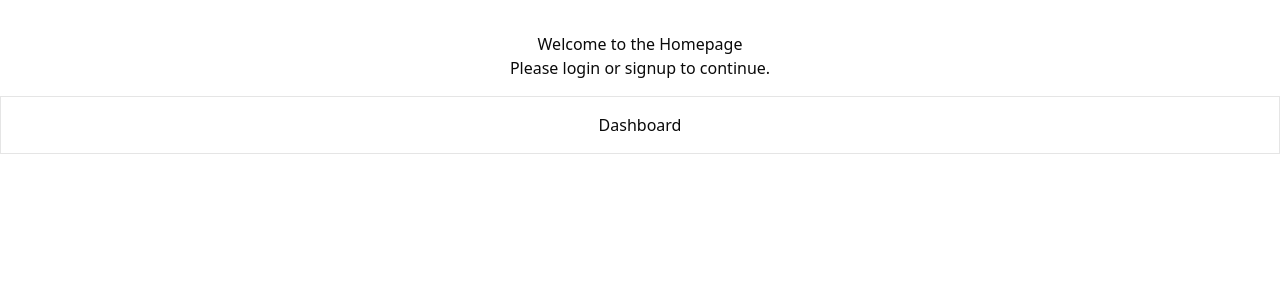
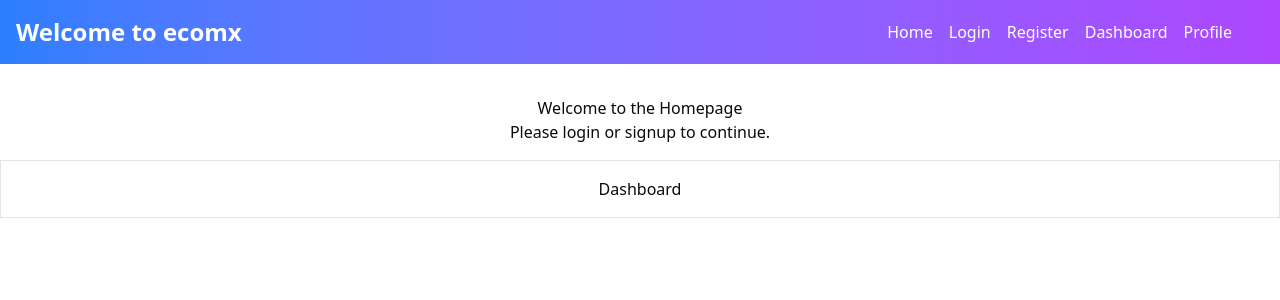
Before and after one commit to linkongh063/next-js-front-end-backend-integration, a Next.js app: page / in a window 1280 px wide. Shown: the top 300 px of the page. Built offline with nearby package versions, Linux system fonts and the light colour scheme.

Commit message:
fix:auth settings

```diff
--- a/app/(admin)/dashboard/page.jsx
+++ b/app/(admin)/dashboard/page.jsx
@@ -1,14 +1,14 @@
 import Link from "next/link";
 import { getServerSession } from "next-auth";
 import { redirect } from "next/navigation";
-import { auth } from "@/auth";
+import { auth, currentUser } from "@clerk/nextjs/server";
+export default async function page() {
 
-export default async function page() {
-  const session = await auth();
+  const authObj = await auth();
+  const userObj = await currentUser();
 
-  if (!session || session.user?.email !== "linkon.softzino@gmail.com") {
-    redirect("/login"); // Redirect non-admins
-  }
+  console.log("User Object:", authObj);
+  console.log("Current User:", userObj);
 
   return (
     <div>
--- a/app/layout.js
+++ b/app/layout.js
@@ -1,5 +1,9 @@
 import { Geist, Geist_Mono } from "next/font/google";
 import "./globals.css";
+import { ClerkProvider, SignIn, UserButton } from "@clerk/nextjs";
+import Link from "next/link";
+
+
 
 const geistSans = Geist({
   variable: "--font-geist-sans",
@@ -12,20 +16,37 @@ const geistMono = Geist_Mono({
 });
 
 export const metadata = {
-  title: "Create Next App",
+  title: "ecomx",
   description: "Generated by create next app",
 };
 
 export default function RootLayout({ children }) {
   return (
+    <ClerkProvider>
       <html lang="en">
         <body
           className={`${geistSans.variable} ${geistMono.variable} antialiased`}
         >
+          <div>
+            <div className="bg-gradient-to-r from-blue-500 to-purple-500 h-16 flex items-center justify-center px-4">
+              <h1 className="text-white text-2xl font-bold">Welcome to ecomx</h1>
+              <div className="flex items-center ml-auto">
+                <Link href="/" className="text-white ml-4">Home</Link>
+                <Link href="/login" className="text-white ml-4">Login</Link>
+                <Link href="/register" className="text-white ml-4">Register</Link>
+                <Link href="/dashboard" className="text-white ml-4">Dashboard</Link>
+                <Link href="/user-profile" className="text-white ml-4">Profile</Link>
+                <div className="px-4">
+                  <UserButton />
+                </div>
+              </div>
+            </div>
+          </div>
           <div className="">
             {children}
           </div>
         </body>
       </html>
+    </ClerkProvider>
   );
 }
--- a/app/login/page.tsx
+++ b/app/login/page.tsx
@@ -13,7 +13,7 @@ export default function LoginPage() {
           </div>
           Acme Inc.
         </a>
-        <form
+        {/* <form
         className="text-center border-2 py-2"
           action={async () => {
             "use server";
@@ -21,7 +21,7 @@ export default function LoginPage() {
           }}
         >
           <button type="submit">Signin with Google</button>
-        </form>
+        </form> */}
         <LoginForm />
       </div>
     </div>
--- /dev/null
+++ b/app/user-profile/page.tsx
@@ -0,0 +1,8 @@
+import { UserProfile } from "@clerk/clerk-react";
+
+export default function UserProfilePage() {
+  return  <div className="bg-muted flex min-h-svh flex-col items-center justify-center gap-6 p-6 md:p-10">
+    hello
+  </div>
+  // return <UserProfile path="/user-profile" />;
+}
--- a/components/login-form.tsx
+++ b/components/login-form.tsx
@@ -10,6 +10,7 @@ import {
 import { Input } from "@/components/ui/input";
 import { Label } from "@/components/ui/label";
 import Link from "next/link";
+import { SignInButton } from "@clerk/nextjs";
 
 export function LoginForm({
   className,
@@ -28,7 +29,12 @@ export function LoginForm({
           <form>
             <div className="grid gap-6">
               <div className="flex flex-col gap-4">
-                <Button variant="outline" className="w-full">
+                <SignInButton mode="modal" />
+
+                <Button
+                  variant="outline"
+                  className="w-full border-4 border-red-500"
+                >
                   <svg xmlns="http://www.w3.org/2000/svg" viewBox="0 0 24 24">
                     <path
                       d="M12.152 6.896c-.948 0-2.415-1.078-3.96-1.04-2.04.027-3.91 1.183-4.961 3.014-2.117 3.675-.546 9.103 1.519 12.09 1.013 1.454 2.208 3.09 3.792 3.039 1.52-.065 2.09-.987 3.935-.987 1.831 0 2.35.987 3.96.948 1.637-.026 2.676-1.48 3.676-2.948 1.156-1.688 1.636-3.325 1.662-3.415-.039-.013-3.182-1.221-3.22-4.857-.026-3.04 2.48-4.494 2.597-4.559-1.429-2.09-3.623-2.324-4.39-2.376-2-.156-3.675 1.09-4.61 1.09zM15.53 3.83c.843-1.012 1.4-2.427 1.245-3.83-1.207.052-2.662.805-3.532 1.818-.78.896-1.454 2.338-1.273 3.714 1.338.104 2.715-.688 3.559-1.701"
--- a/middleware.ts
+++ b/middleware.ts
@@ -1 +1,17 @@
-export { auth as middleware } from "@/auth"
+import { clerkMiddleware, createRouteMatcher } from '@clerk/nextjs/server';
+
+const isProtectedRoute = createRouteMatcher(["/dashboard"]);
+
+export default clerkMiddleware(async (auth, req) => {
+  // If the route is protected, ensure the user is authenticated
+  if (isProtectedRoute(req)) await auth.protect();
+});
+
+export const config = {
+  matcher: [
+    // Skip Next.js internals and all static files, unless found in search params
+    '/((?!_next|[^?]*\\.(?:html?|css|js(?!on)|jpe?g|webp|png|gif|svg|ttf|woff2?|ico|csv|docx?|xlsx?|zip|webmanifest)).*)',
+    // Always run for API routes
+    '/(api|trpc)(.*)',
+  ],
+};
--- a/package.json
+++ b/package.json
@@ -15,6 +15,8 @@
     "seed": "tsx prisma/seed.ts"
   },
   "dependencies": {
+    "@clerk/clerk-react": "^5.40.0",
+    "@clerk/nextjs": "^6.30.0",
     "@neondatabase/serverless": "^1.0.1",
     "@prisma/client": "^6.12.0",
     "@prisma/extension-accelerate": "^2.0.2",
```
Also changed, not shown: 2 other files (tests, documents, lock files or other folders). Lines whose indentation alone changed are shown as unchanged.
